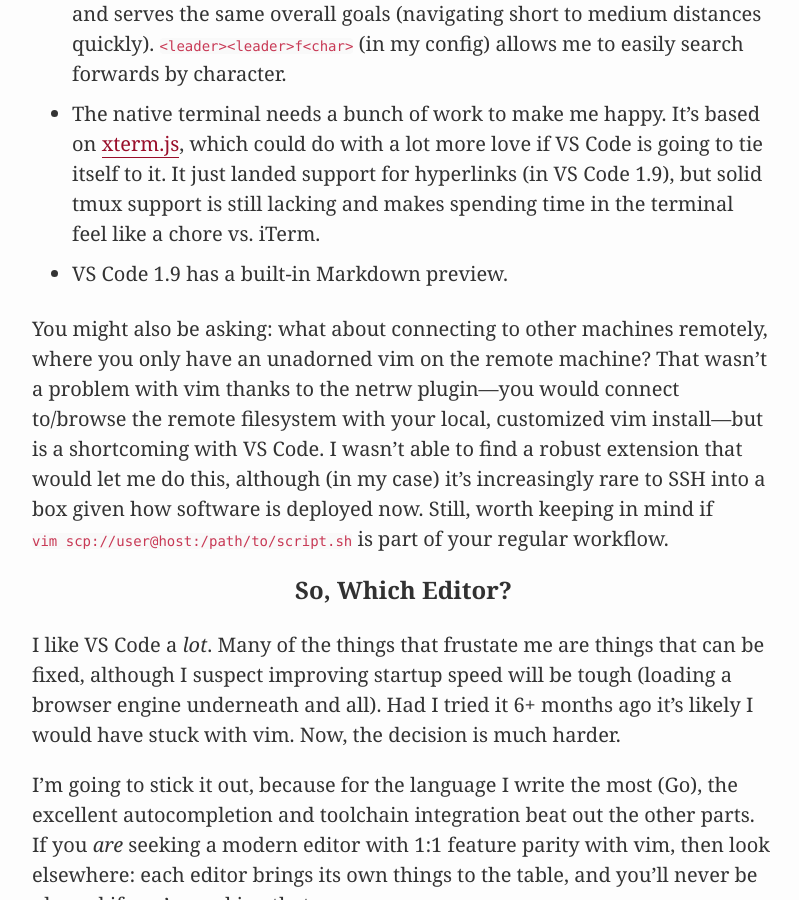
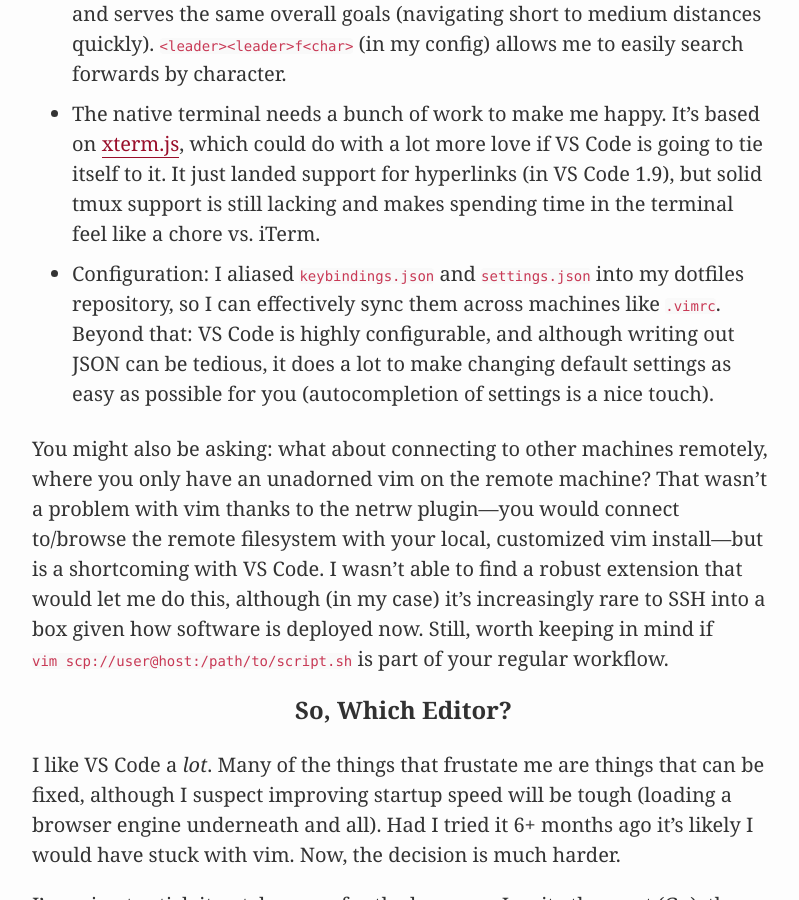
Before and after one commit to elithrar/elithrar.github.io, a Jekyll site: the page built from _posts/2017-02-15-from-vim-to-vscode.md, in a window 1280 px wide and 900 px high, scrolled down 6708 px. Shown: the whole window, without its empty margins (238-1037 px from the left). Built offline with Jekyll 4.4.1, drawn with Linux system fonts in a browser that asks for light colours.

Commit message:
[edit] Updated other things.

```diff
--- a/_posts/2017-02-15-from-vim-to-vscode.md
+++ b/_posts/2017-02-15-from-vim-to-vscode.md
@@ -71,7 +71,7 @@
 * You can use most of vim's substitution syntax: `:s/before/after/(g)` works as expected. `gc` (for confirmation) doesn't appear to work.
 * EasyMotion support is included in the VSCodeVim plugin: although I'm a [vim-sneak]() user, EasyMotion is arguably more popular among vim users and serves the same overall goals (navigating short to medium distances quickly). `<leader><leader>f<char>` (in my config) allows me to easily search forwards by character.
 * The native terminal needs a bunch of work to make me happy. It's based on [xterm.js](github.com/sourcelair/xterm.js/), which could do with a lot more love if VS Code is going to tie itself to it. It just landed support for hyperlinks (in VS Code 1.9), but solid tmux support is still lacking and makes spending time in the terminal feel like a chore vs. iTerm.
-* VS Code 1.9 has a built-in Markdown preview.
+* Configuration: I aliased `keybindings.json` and `settings.json` into my dotfiles repository, so I can effectively sync them across machines like `.vimrc`. Beyond that: VS Code is highly configurable, and although writing out JSON can be tedious, it does a lot to make changing default settings as easy as possible for you (autocompletion of settings is a nice touch).
 
 You might also be asking: what about connecting to other machines remotely, where you only have an unadorned vim on the remote machine? That wasn't a problem with vim thanks to the netrw plugin—you would connect to/browse the remote filesystem with your local, customized vim install—but is a shortcoming with VS Code. I wasn't able to find a robust extension that would let me do this, although (in my case) it's increasingly rare to SSH into a box given how software is deployed now. Still, worth keeping in mind if `vim scp://user@host:/path/to/script.sh` is part of your regular workflow.
 
```
